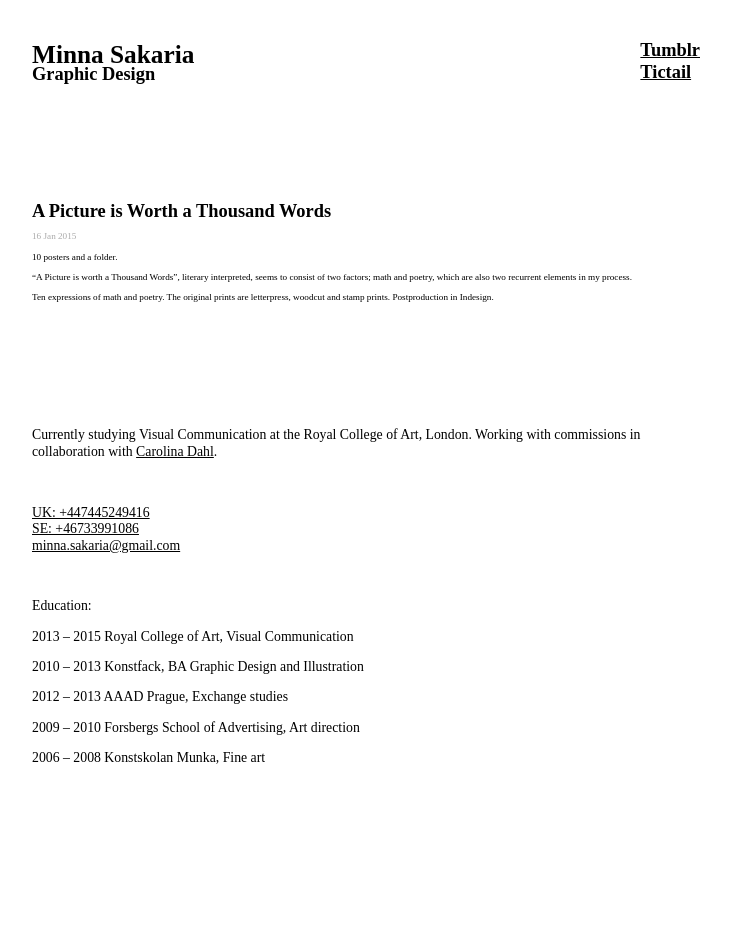
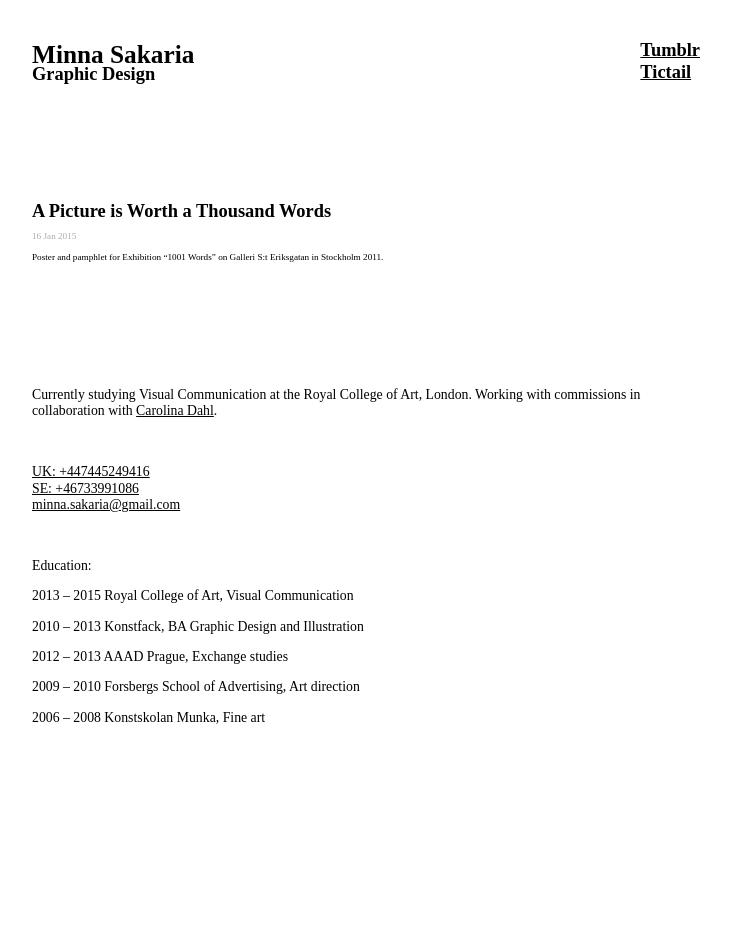
Before and after one commit to patrikax/patrikax.github.io, a Jekyll site: the page built from _posts/2015-01-16-1001.markdown, in a window 1280 px wide. Shown: the whole page, without its empty margins (274-1005 px from the left). Built offline with Jekyll 4.4.1, drawn with Linux system fonts in a browser that asks for light colours; Markdown is read by kramdown in place of the engine named in the settings.

Commit message:
update info on 1001

```diff
--- a/_posts/2015-01-16-1001.markdown
+++ b/_posts/2015-01-16-1001.markdown
@@ -11,8 +11,4 @@ slideshow:
  - image: /images/1001/1001_05.jpg
 ---
 
-10 posters and a folder.
-
-"A Picture is worth a Thousand Words", literary interpreted, seems to consist of two factors; math and poetry, which are also two recurrent elements in my process.
-
-Ten expressions of math and poetry. The original prints are letterpress, woodcut and stamp prints. Postproduction in Indesign.
+Poster and pamphlet for Exhibition “1001 Words” on Galleri S:t Eriksgatan in Stockholm 2011.
--- a/assets/js/app.js
+++ b/assets/js/app.js
@@ -38,6 +38,6 @@ $(window).load(function() {
     $(this).closest('.post').find('.info-box').hide();
   });
 
-  $("body").fadeIn(2000);
+  $("body").fadeIn(500);
 
 });
```
Also changed, not shown: 1 other file.
